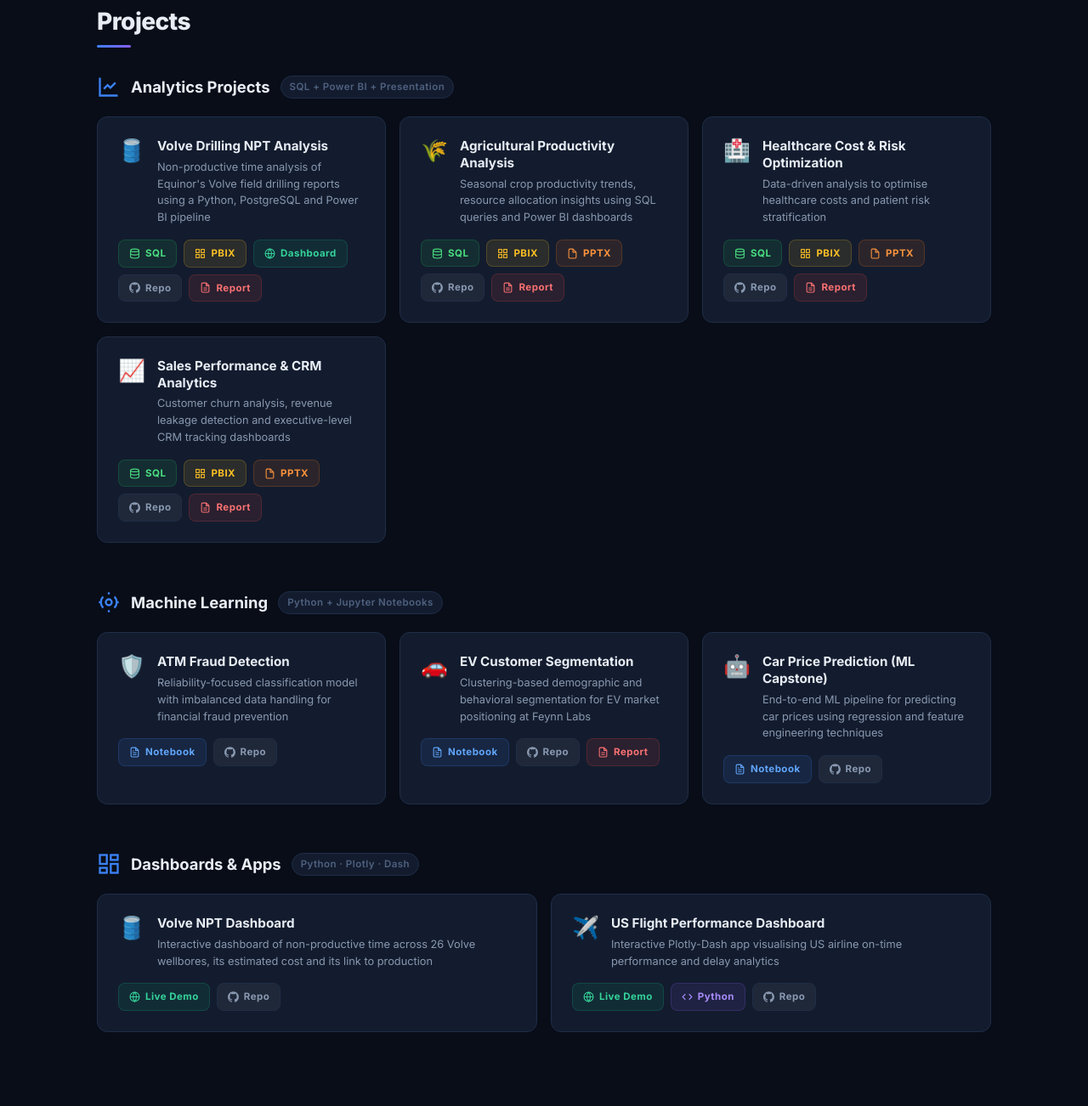
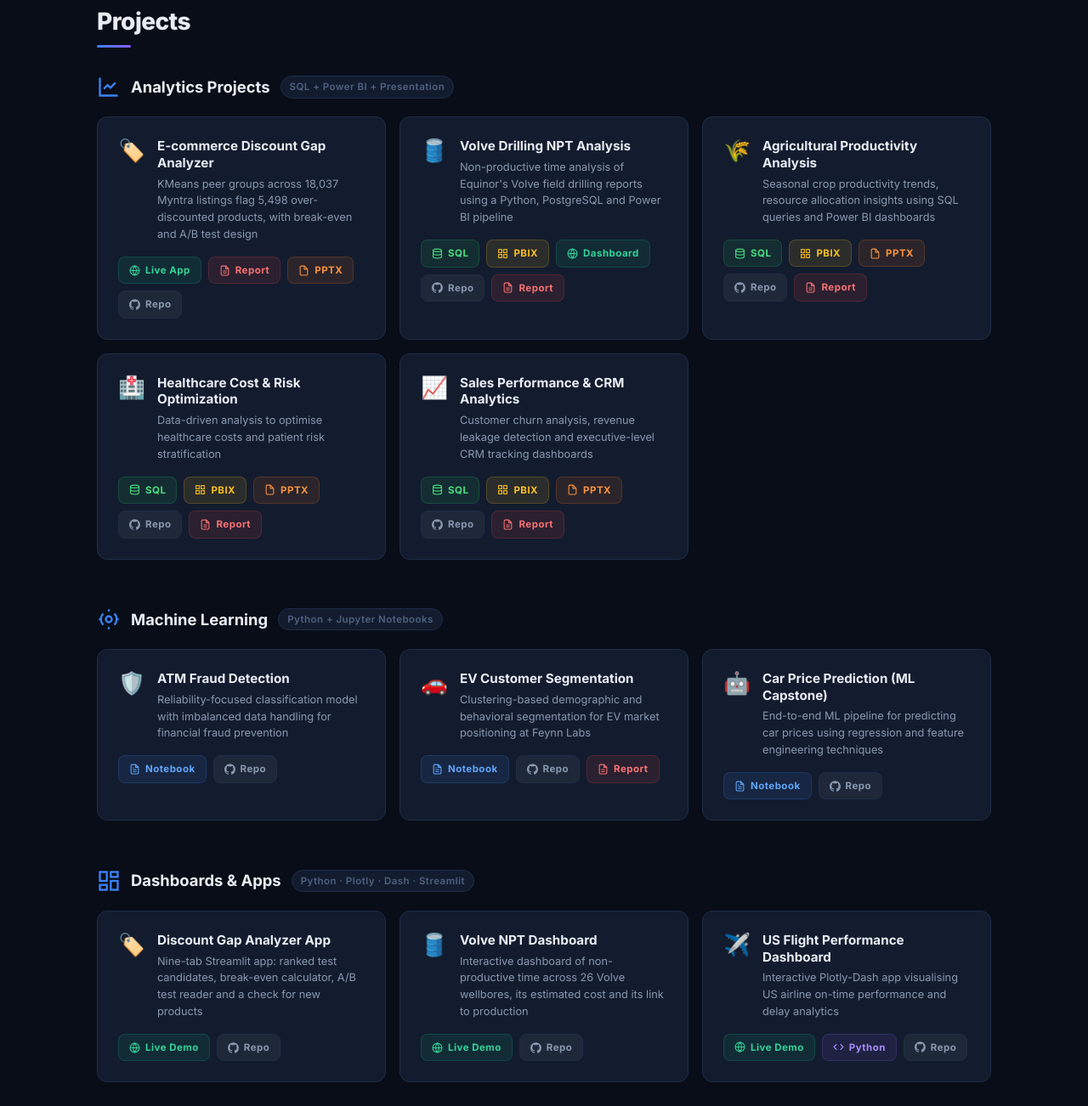
Before and after one commit to utkarshraj94/utkarsh-raj-portfolio, a plain HTML site: page index.html in a window 1280 px wide. Shown: the part 1858-3160 px from the top of the page at 85% size. Drawn offline with Linux system fonts and the light colour scheme.

Commit message:
Add E-commerce Discount Gap Analyzer project and update resume

```diff
--- a/index.html
+++ b/index.html
@@ -158,6 +158,34 @@
         <span class="cat-tag">SQL + Power BI + Presentation</span>
       </div>
       <div class="proj-grid">
+
+        <div class="proj-card">
+          <div class="proj-top">
+            <span class="proj-emoji">🏷️</span>
+            <div class="proj-meta">
+              <h4>E-commerce Discount Gap Analyzer</h4>
+              <p>KMeans peer groups across 18,037 Myntra listings flag 5,498 over-discounted products, with break-even and A/B test design</p>
+            </div>
+          </div>
+          <div class="proj-files">
+            <a href="https://discount-gap-analyzer.streamlit.app/" target="_blank" rel="noopener" class="dl-btn live">
+              <svg viewBox="0 0 24 24" fill="none" stroke="currentColor" stroke-width="2"><circle cx="12" cy="12" r="10"/><line x1="2" y1="12" x2="22" y2="12"/><path d="M12 2a15.3 15.3 0 010 20 15.3 15.3 0 010-20z"/></svg>
+              Live App
+            </a>
+            <a href="reports/Discount_Gap_Analyzer_Project_Report.pdf" download class="dl-btn pdf">
+              <svg viewBox="0 0 24 24" fill="none" stroke="currentColor" stroke-width="2"><path d="M14 2H6a2 2 0 00-2 2v16a2 2 0 002 2h12a2 2 0 002-2V8z"/><polyline points="14 2 14 8 20 8"/><line x1="16" y1="13" x2="8" y2="13"/><line x1="16" y1="17" x2="8" y2="17"/></svg>
+              Report
+            </a>
+            <a href="reports/Discount_Gap_Analyzer_Deck.pptx" download class="dl-btn pptx">
+              <svg viewBox="0 0 24 24" fill="none" stroke="currentColor" stroke-width="2"><path d="M13 2H6a2 2 0 00-2 2v16a2 2 0 002 2h12a2 2 0 002-2V9z"/><polyline points="13 2 13 9 20 9"/></svg>
+              PPTX
+            </a>
+            <a href="https://github.com/utkarshraj94/ecommerce-discount-gap-analyzer" target="_blank" rel="noopener" class="dl-btn repo">
+              <svg viewBox="0 0 24 24" fill="currentColor"><path d="M12 .297c-6.63 0-12 5.373-12 12 0 5.303 3.438 9.8 8.205 11.385.6.113.82-.258.82-.577 0-.285-.01-1.04-.015-2.04-3.338.724-4.042-1.61-4.042-1.61C4.422 18.07 3.633 17.7 3.633 17.7c-1.087-.744.084-.729.084-.729 1.205.084 1.838 1.236 1.838 1.236 1.07 1.835 2.809 1.305 3.495.998.108-.776.417-1.305.76-1.605-2.665-.3-5.466-1.332-5.466-5.93 0-1.31.465-2.38 1.235-3.22-.135-.303-.54-1.523.105-3.176 0 0 1.005-.322 3.3 1.23.96-.267 1.98-.399 3-.405 1.02.006 2.04.138 3 .405 2.28-1.552 3.285-1.23 3.285-1.23.645 1.653.24 2.873.12 3.176.765.84 1.23 1.91 1.23 3.22 0 4.61-2.805 5.625-5.475 5.92.42.36.81 1.096.81 2.22 0 1.606-.015 2.896-.015 3.286 0 .315.21.69.825.57C20.565 22.092 24 17.592 24 12.297c0-6.627-5.373-12-12-12"/></svg>
+              Repo
+            </a>
+          </div>
+        </div>
 
         <div class="proj-card">
           <div class="proj-top">
@@ -375,9 +403,29 @@
           <svg viewBox="0 0 24 24" fill="none" stroke="currentColor" stroke-width="2"><rect x="3" y="3" width="7" height="9"/><rect x="14" y="3" width="7" height="5"/><rect x="14" y="12" width="7" height="9"/><rect x="3" y="16" width="7" height="5"/></svg>
         </span>
         <h3>Dashboards & Apps</h3>
-        <span class="cat-tag">Python · Plotly · Dash</span>
+        <span class="cat-tag">Python · Plotly · Dash · Streamlit</span>
       </div>
       <div class="proj-grid">
+
+        <div class="proj-card">
+          <div class="proj-top">
+            <span class="proj-emoji">🏷️</span>
+            <div class="proj-meta">
+              <h4>Discount Gap Analyzer App</h4>
+              <p>Nine-tab Streamlit app: ranked test candidates, break-even calculator, A/B test reader and a check for new products</p>
+            </div>
+          </div>
+          <div class="proj-files">
+            <a href="https://discount-gap-analyzer.streamlit.app/" target="_blank" rel="noopener" class="dl-btn live">
+              <svg viewBox="0 0 24 24" fill="none" stroke="currentColor" stroke-width="2"><circle cx="12" cy="12" r="10"/><line x1="2" y1="12" x2="22" y2="12"/><path d="M12 2a15.3 15.3 0 010 20 15.3 15.3 0 010-20z"/></svg>
+              Live Demo
+            </a>
+            <a href="https://github.com/utkarshraj94/ecommerce-discount-gap-analyzer" target="_blank" rel="noopener" class="dl-btn repo">
+              <svg viewBox="0 0 24 24" fill="currentColor"><path d="M12 .297c-6.63 0-12 5.373-12 12 0 5.303 3.438 9.8 8.205 11.385.6.113.82-.258.82-.577 0-.285-.01-1.04-.015-2.04-3.338.724-4.042-1.61-4.042-1.61C4.422 18.07 3.633 17.7 3.633 17.7c-1.087-.744.084-.729.084-.729 1.205.084 1.838 1.236 1.838 1.236 1.07 1.835 2.809 1.305 3.495.998.108-.776.417-1.305.76-1.605-2.665-.3-5.466-1.332-5.466-5.93 0-1.31.465-2.38 1.235-3.22-.135-.303-.54-1.523.105-3.176 0 0 1.005-.322 3.3 1.23.96-.267 1.98-.399 3-.405 1.02.006 2.04.138 3 .405 2.28-1.552 3.285-1.23 3.285-1.23.645 1.653.24 2.873.12 3.176.765.84 1.23 1.91 1.23 3.22 0 4.61-2.805 5.625-5.475 5.92.42.36.81 1.096.81 2.22 0 1.606-.015 2.896-.015 3.286 0 .315.21.69.825.57C20.565 22.092 24 17.592 24 12.297c0-6.627-5.373-12-12-12"/></svg>
+              Repo
+            </a>
+          </div>
+        </div>
 
         <div class="proj-card">
           <div class="proj-top">
```
Also changed, not shown: 3 other files.
